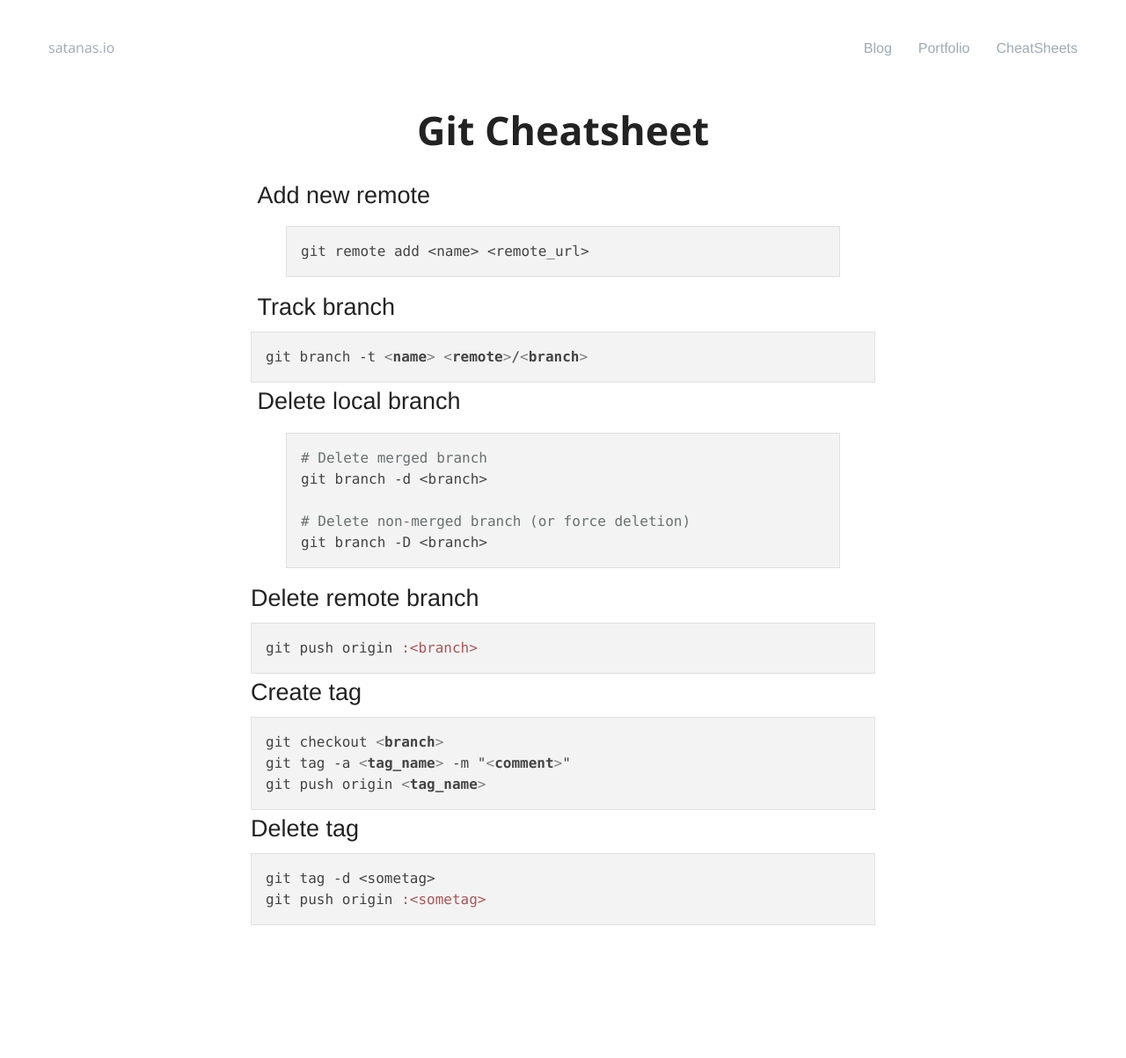
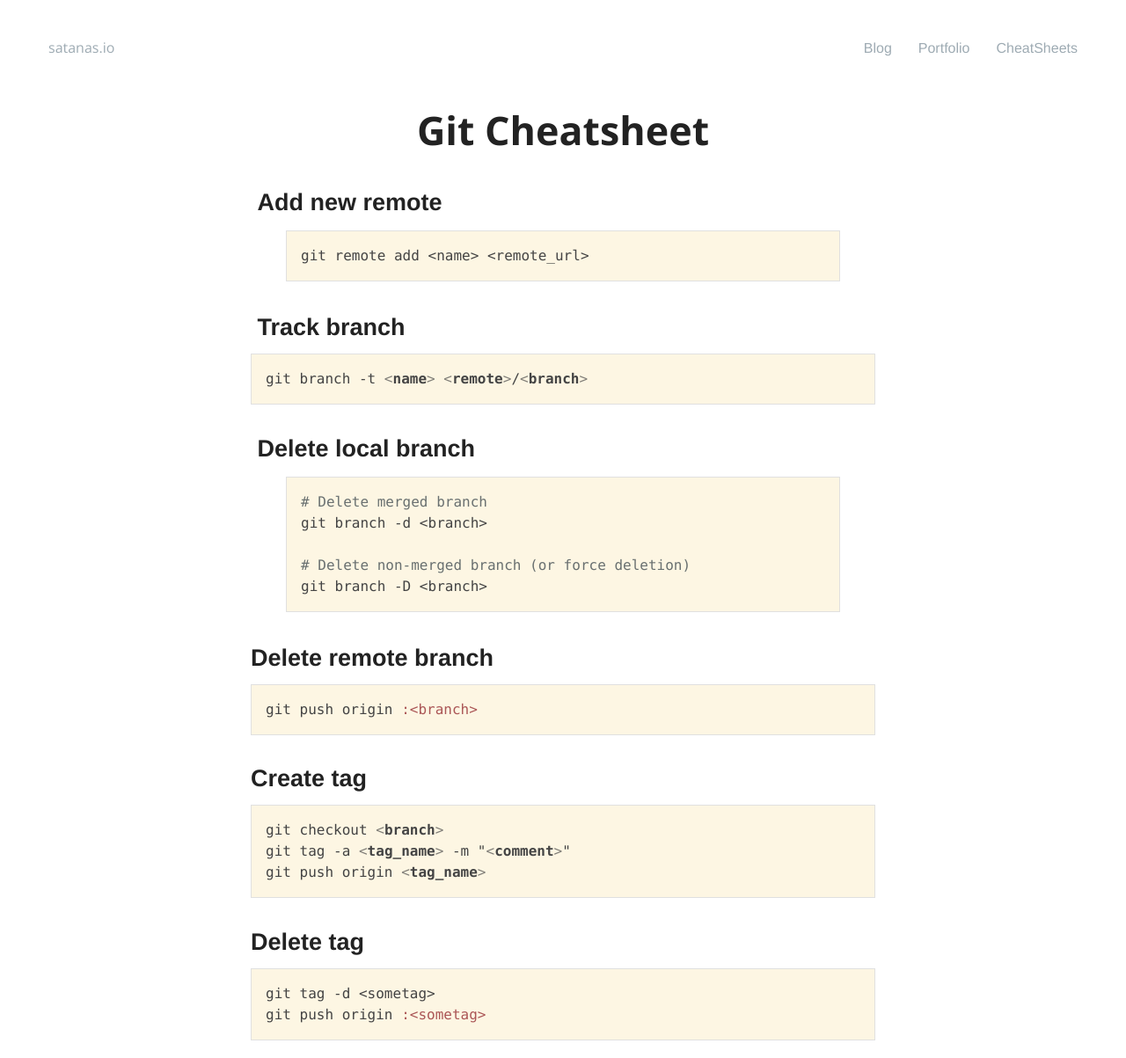
Before and after one commit to satanas/site, a Jekyll site: the page built from cheatsheet/git/index.md, in a window 1280 px wide. Shown: the whole page at 88% size. Built offline with Jekyll 4.4.1, drawn with Linux system fonts in a browser that asks for light colours; nearby versions of some CDN libraries; Markdown is read by kramdown in place of the engine named in the settings; before the commit the page ends 1052 px from its top, so only the background shows below that.

Commit message:
Customized background color for code blocks

```diff
--- a/assets/css/app.css
+++ b/assets/css/app.css
@@ -20,8 +20,19 @@ h1 {
   margin: 0.5em auto;
 }
 
+h3 {
+  font-weight: 700;
+  margin: 0.5em auto;
+  line-height: 1.2;
+}
+
 p {
   font-weight: 300;
+}
+
+code, .hljs {
+  background: #fdf6e3;
+  margin-bottom: 20px;
 }
 
 /* Small screens */
```
